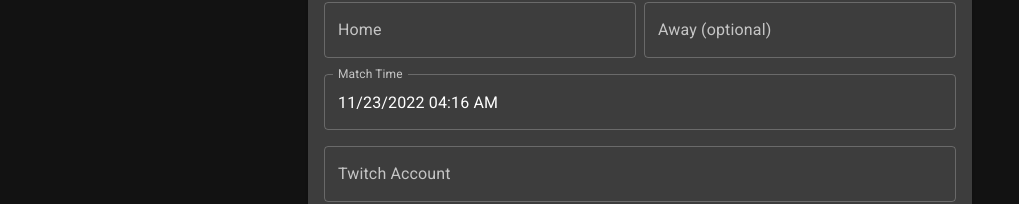
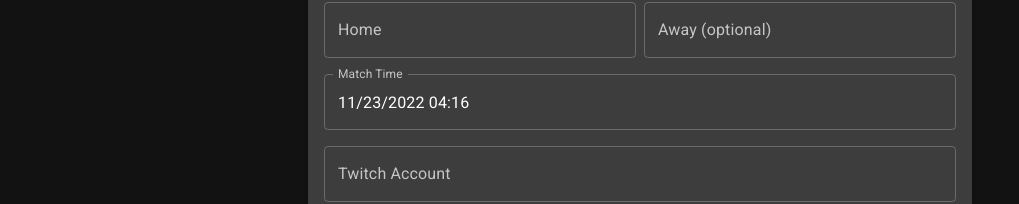
Before and after one commit to kmattix/resports-schedule, a React (Create React App) app: page /admin in a window 1280 px wide. Shown: the part 229-433 px from the top of the page, without its empty margins (0-1019 px from the left). Built offline with nearby package versions, Linux system fonts and the light colour scheme.

Commit message:
fixed error for match time

```diff
--- a/src/components/Admin.tsx
+++ b/src/components/Admin.tsx
@@ -137,6 +137,7 @@ export default function Admin() {
                                         label='Match Time'
                                         minDateTime={dayjs().subtract(1, 'hour')}
                                         maxDateTime={dayjs().add(1, 'year')}
+                                        ampm={false}
                                         renderInput={(props: any) =>
                                             <TextField
                                                 fullWidth
@@ -144,7 +145,6 @@ export default function Admin() {
                                                 name='matchTime'
                                                 onChange={formik.handleChange}
                                                 error={formik.touched.matchTime && Boolean(formik.errors.matchTime)}
-                                                helperText={formik.touched.matchTime && formik.errors.matchTime}
                                                 {...props}/>}
                                         value={matchTimeVal}
                                         onChange={(value) => {
```
